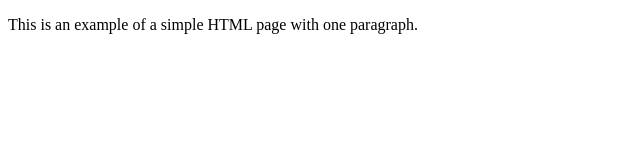
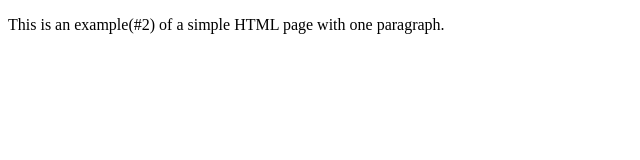
Before and after one commit to OlegMatsnev/TeleBot, a plain HTML site: page TG_bot_hotels/telegram/index.html in a window 1280 px wide. Shown: the full height of the page, 0-640 px from the left. Drawn offline with Linux system fonts and the light colour scheme.

Commit message:
index changed

```diff
--- a/TG_bot_hotels/telegram/index.html
+++ b/TG_bot_hotels/telegram/index.html
@@ -4,6 +4,6 @@
         <title>Example</title>
     </head>
     <body>
-        <p>This is an example of a simple HTML page with one paragraph.</p>
+        <p>This is an example(#2) of a simple HTML page with one paragraph.</p>
     </body>
 </html>
```
